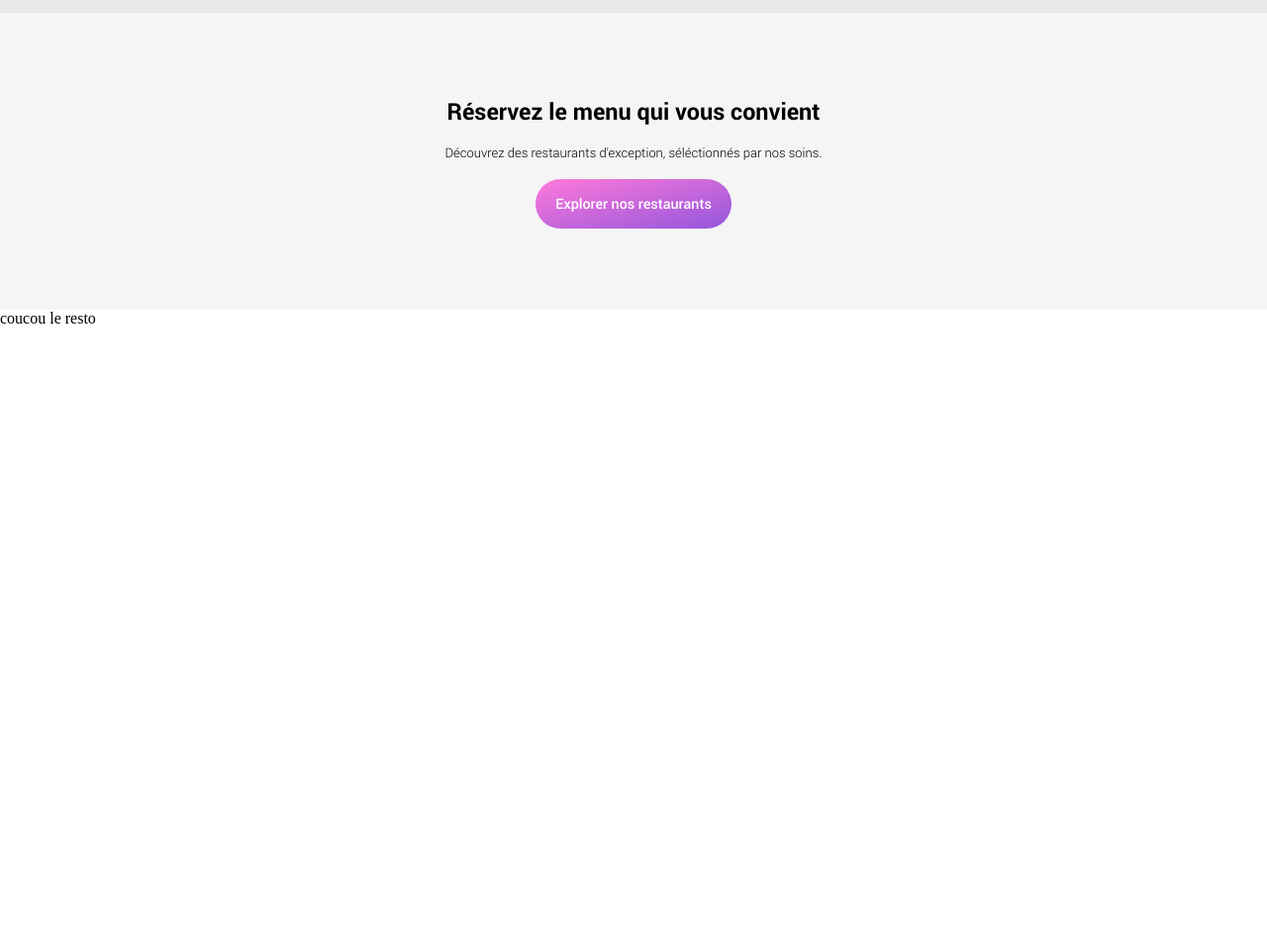
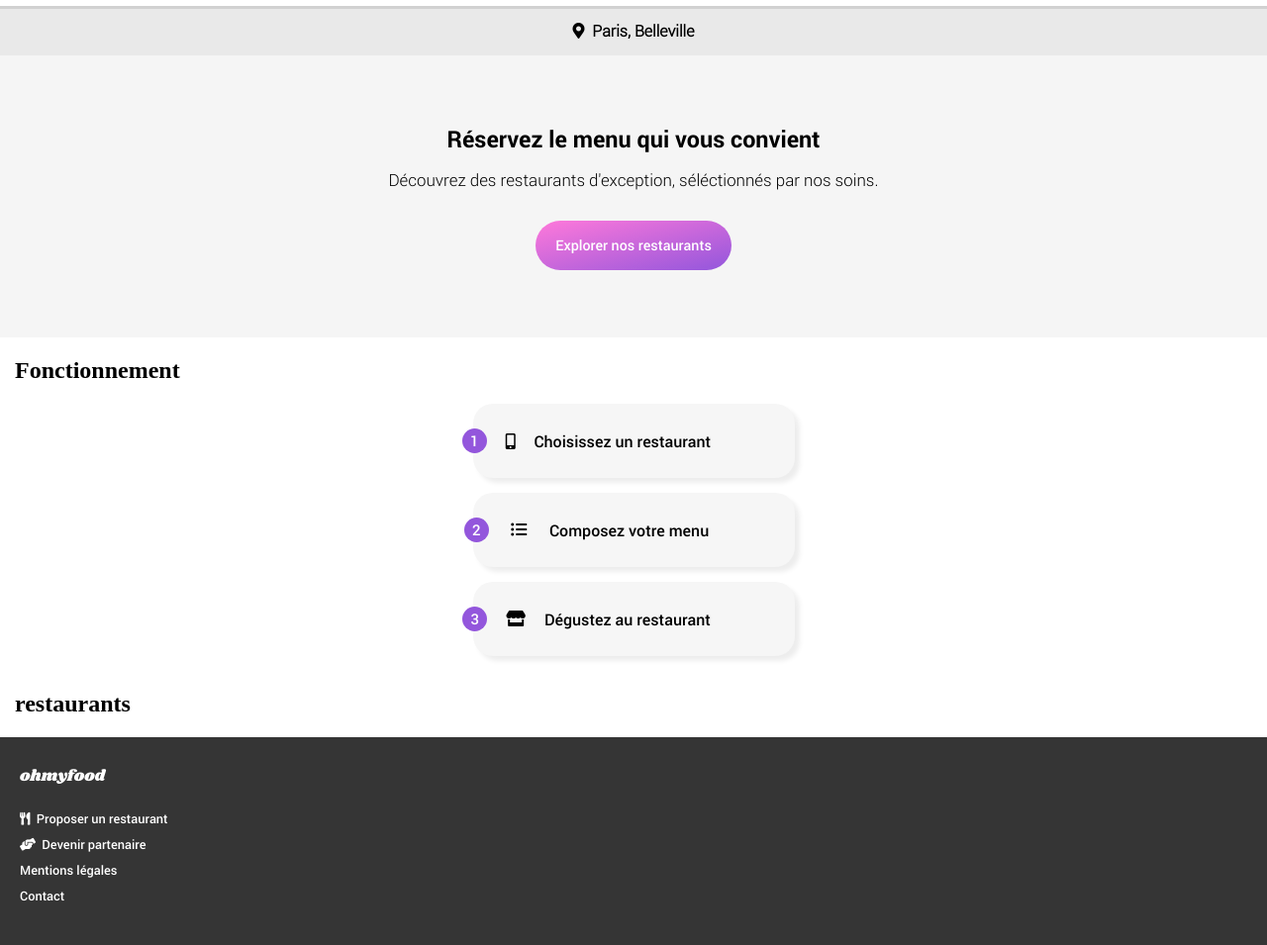
Before and after one commit to boustor/homyfood, a plain HTML site: page index.html in a window 1280 px wide. Shown: the part 97-1052 px from the top of the page at 99% size. Before the commit the page ends 800 px from the top, so only its background shows below. Drawn offline with Linux system fonts and the light colour scheme.

Commit message:
Avancement de la première page

```diff
--- a/css/style.css
+++ b/css/style.css
@@ -2,7 +2,7 @@ body {
     margin: 0;
 }
 
-.entete {
+.titrePage {
     font-family: Shrikhand;
     display: flex;
     justify-content: center;
@@ -23,37 +23,38 @@ body {
     font-weight: bold;
 }
 
-.titre {
+.presentation {
     display: flex;
     flex-direction: column;
     justify-content: center;
     background-color: #f5f5f5;
-    height: 300px;
+    height: 285px;
     font-family: roboto;
     font-size: small;
 }
 
-.titre1 {
+.presentationUne {
     font-weight: bold;
     font-family: roboto-bold;
     font-size: 1.8em;
     width: 75%;
     text-align: center;
-    margin: 0 auto 0 auto;
+    margin: 0 auto 15px auto;
 }
 
-.titre2 {
+.presentationDeux {
     width: 80%;
     text-align: center;
-    margin: 0 auto 0 auto;
+    font-size: 1.3em;
+    margin: 0 auto 30px auto;
 }
 
-.titreform {
+.presentationBouton {
     display: flex;
     justify-content: center;
 }
 
-.titrebut {
+.presentationBoutonGraph {
     border: 0;
     height: 50px;
     border-radius: 30px;
@@ -62,6 +63,89 @@ body {
     color: white;
     font-size: 1.1em;
     background: linear-gradient(to bottom right, #FF79DA, #9356DC);
+}
+
+.titreChapitre {
+    margin-left: 15px;
+}
+
+
+/* ********** partie fonctionnement ********** */
+
+.fonctionnement {
+    display: flex;
+    flex-direction: column;
+    align-items: center;
+}
+
+.fonctionnementCadre {
+    display: flex;
+    align-items: center;
+    border-radius: 20px;
+    background-color: #f6f6f6;
+    width: 325px;
+    height: 75px;
+    font-family: roboto-med;
+    margin-bottom: 15px;
+    box-shadow: .3em .3em .3em #ededed;
+}
+
+.fonctionnementCadreLigne {
+    display: flex;
+    align-items: center;
+    justify-content: space-around;
+    width: 270px;
+    margin-left: -20px;
+}
+
+.fonctionnementNumero {
+    display: flex;
+    align-items: center;
+    justify-content: center;
+    width: 25px;
+    height: 25px;
+    border-radius: 25px;
+    background-color: #9356DC;
+    font-size: 15px;
+    color: white;
+    mdargin-left: -10px;
+}
+
+
+/* ********** gestion du pied de page ********** */
+
+footer {
+    background-color: #353535;
+    height: 195px;
+    color: white;
+    padding: 15px 0 0 20px;
+}
+
+.footerTitre {
+    font-family: Shrikhand;
+    font-size: 1em;
+    font-weight: 100;
+    padding-bottom: 10px;
+}
+
+.footerMenu {
+    list-style: none;
+    font-family: roboto-med;
+    font-size: 0.8em;
+    padding-left: 0;
+}
+
+.footerMenu li {
+    padding-bottom: 10px;
+}
+
+
+/* ********** media query a gerer ********** */
+
+@media (min-width: 768px) {
+    .titre {
+        height: 200px;
+    }
 }
 
 @font-face {
--- a/index.html
+++ b/index.html
@@ -14,9 +14,7 @@
 
     <header>
 
-        <div class="entete">
-            <span>ohmyfood</span>
-        </div>
+        <h1 class="titrePage">ohmyfood</h1>
         <div class="lieu">
             <i class="fas fa-map-marker-alt"></i> &nbsp; Paris, Belleville
         </div>
@@ -25,21 +23,51 @@
 
     <main>
 
-        <div class="titre">
-            <span class="titre1">Réservez le menu qui vous convient</span>
-            <br>
-            <span class="titre2">Découvrez des restaurants d'exception, séléctionnés par nos soins.</span>
-            <br>
-            <form action="#restaurants" class="titreform"><button class="titrebut">Explorer nos restaurants</button></form>
-        </div>
-        <div>
-
-            <div id="restaurants">coucou le resto</div>
-        </div>
+        <section class="presentation">
+            <span class="presentationUne">Réservez le menu qui vous convient</span>
+            <span class="presentationDeux">Découvrez des restaurants d'exception, séléctionnés par nos soins.</span>
+            <form action="#restaurants" class="presentationBouton"><button class="presentationBoutonGraph">Explorer nos restaurants</button></form>
+        </section>
+        <!-- Affichage des trois boutons fonctionnement -->
+        <section>
+            <h2 class="titreChapitre">Fonctionnement</h2>
+            <section class="fonctionnement">
+                <div class="fonctionnementCadre">
+                    <div class="fonctionnementCadreLigne">
+                        <div class="fonctionnementNumero">1</div>
+                        <div><i class="fas fa-mobile-alt"></i></div>
+                        <div>Choisissez un restaurant</div>
+                    </div>
+                </div>
+                <div class="fonctionnementCadre">
+                    <div class="fonctionnementCadreLigne">
+                        <div class="fonctionnementNumero">2</div>
+                        <i class="fas fa-list-ul"></i>
+                        <div>Composez votre menu</div>
+                    </div>
+                </div>
+                <div class="fonctionnementCadre">
+                    <div class="fonctionnementCadreLigne">
+                        <div class="fonctionnementNumero">3</div>
+                        <i class="fas fa-store"></i>
+                        <div>Dégustez au restaurant</div>
+                    </div>
+                </div>
+            </section>
+        </section>
+        <section>
+            <h2 id="restaurants" class="titreChapitre">restaurants</h2>
+        </section>
     </main>
 
     <footer>
-
+        <h2 class="footerTitre">ohmyfood</h2>
+        <ul class="footerMenu">
+            <li><i class="fas fa-utensils"></i>&nbsp; Proposer un restaurant</li>
+            <li> <i class="fas fa-hands-helping"></i>&nbsp; Devenir partenaire</li>
+            <li>Mentions légales</li>
+            <li>Contact</li>
+        </ul>
     </footer>
 </body>
 
```
